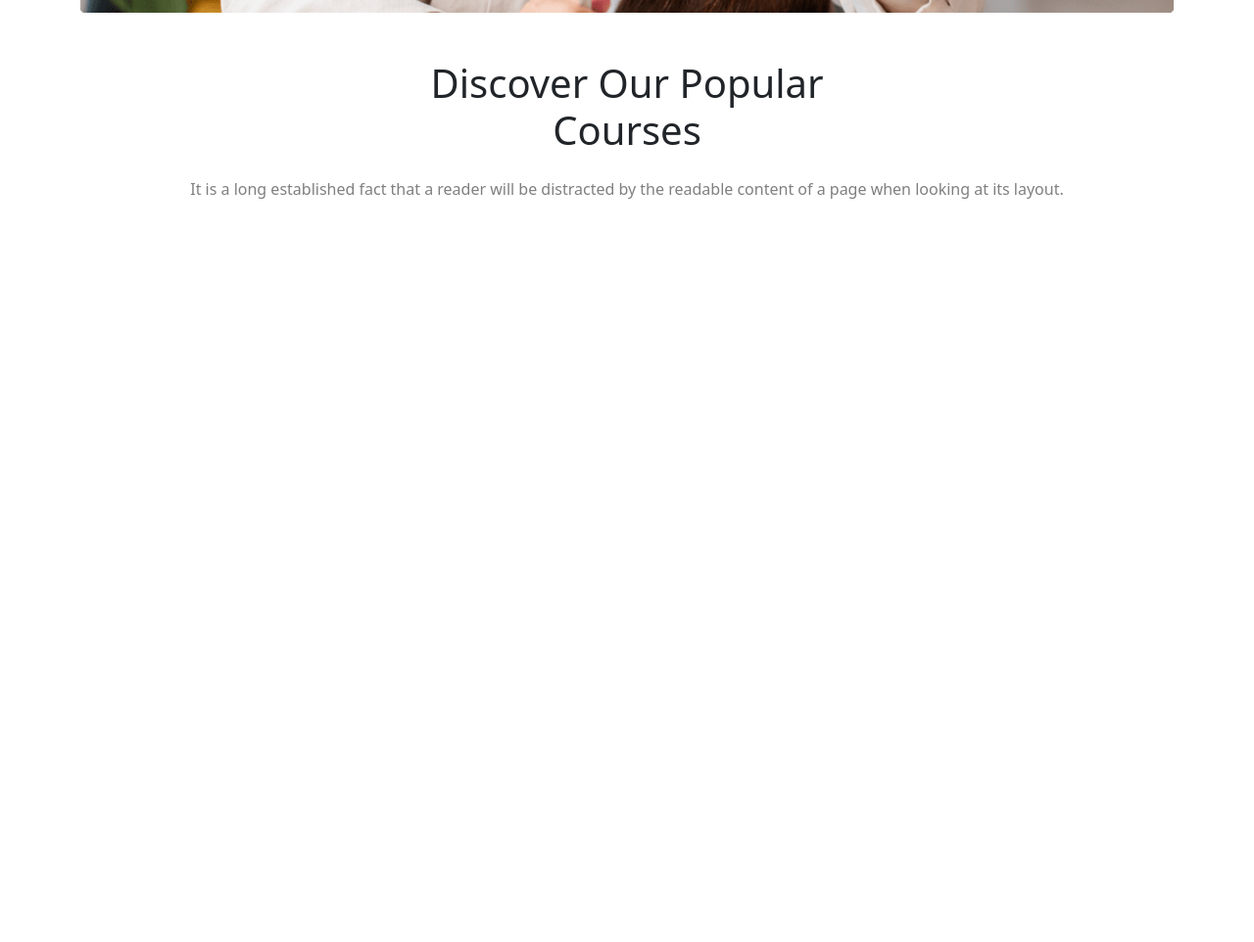
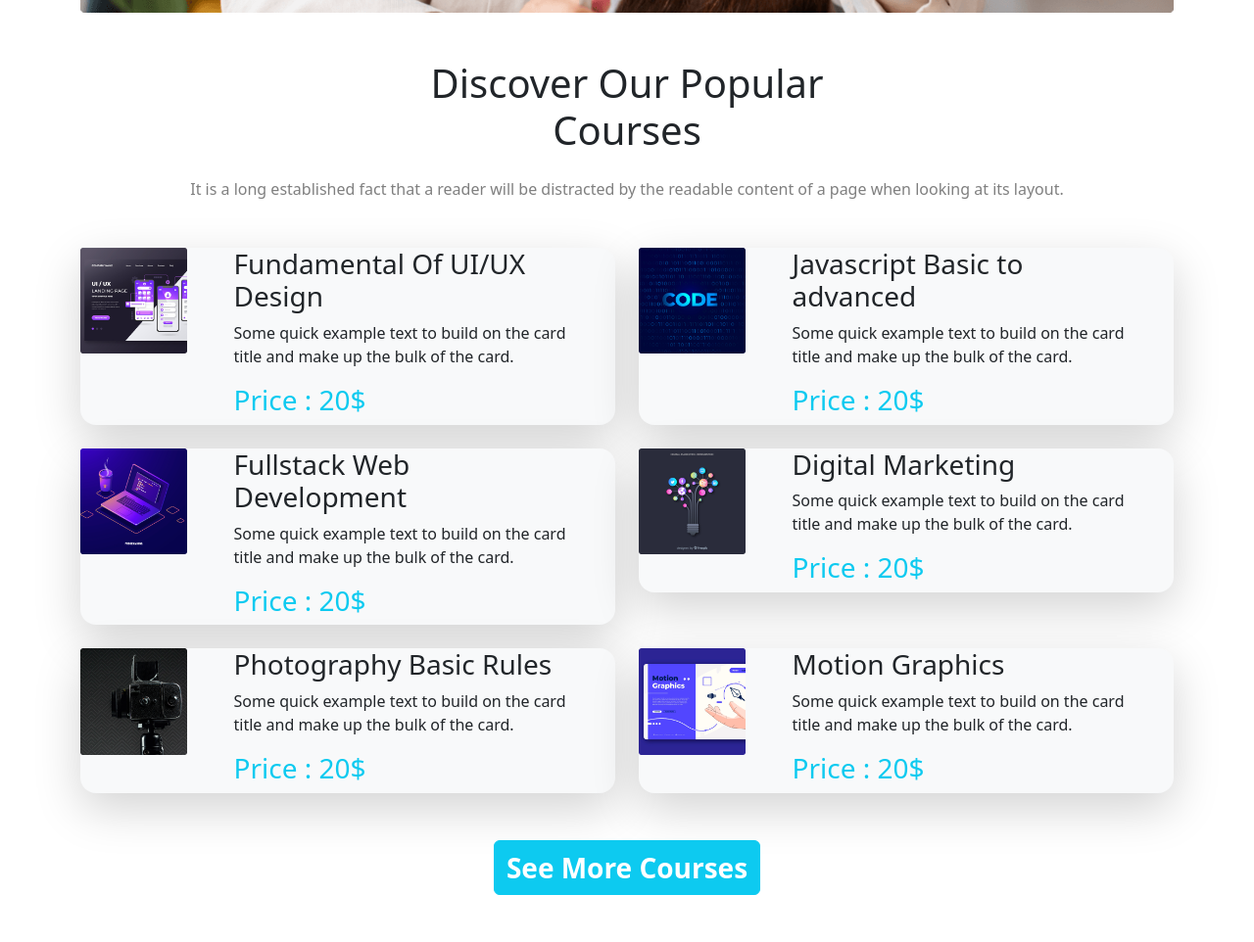
Before and after one commit to afzal75/assignments-3, a plain HTML site: page index.html in a window 1280 px wide. Shown: the part 703-1665 px from the top of the page at 98% size. Before the commit the page ends 924 px from the top, so only its background shows below. Drawn offline with nearby package versions, Linux system fonts and the light colour scheme.

Commit message:
course part complete

```diff
--- a/index.html
+++ b/index.html
@@ -134,9 +134,154 @@
             looking at its
             layout.
         </p>
-
     </section>
     <!-- course title end -->
+
+    <section class="mt-5">
+        <div class="container">
+            <div class="row row-cols-1 row-cols-lg-2 g-lg-4 g-sm-1 g-md-3">
+                <!-- column-1  -->
+                <div class="col">
+                    <div class="d-lg-flex d-md-flex bg-light shadow-lg rounded-4">
+                        <div class="">
+                            <img class="w-100" src="images/course/course-1.png" alt="">
+
+
+                        </div>
+                        <div class="px-lg-5 px-sm-1 pt-3 pt-lg-0 pt-md-0 ">
+                            <h3>
+                                Fundamental Of UI/UX Design
+                            </h3>
+                            <p>
+                                Some quick example text to build on the card title and make up the bulk of the card.
+                            </p>
+                            <h3 class="text-info">
+                                Price : 20$
+                            </h3>
+
+                        </div>
+                    </div>
+                </div>
+                <!-- column-2  -->
+                <div class="col">
+                    <div class="d-lg-flex d-md-flex bg-light shadow-lg rounded-4">
+                        <div class="">
+                            <img class="w-100" src="images/course/course-2.png" alt="">
+
+
+                        </div>
+                        <div class="px-lg-5 px-sm-1 pt-3 pt-lg-0 pt-md-0 ">
+                            <h3>
+                                Javascript Basic to advanced
+                            </h3>
+                            <p>
+                                Some quick example text to build on the card title and make up the bulk of the card.
+                            </p>
+                            <h3 class="text-info">
+                                Price : 20$
+                            </h3>
+
+                        </div>
+                    </div>
+                </div>
+                <!-- column-3  -->
+                <div class="col">
+                    <div class="d-lg-flex d-md-flex bg-light shadow-lg rounded-4">
+                        <div class="">
+                            <img class="w-100" src="images/course/course-3.png" alt="">
+
+
+                        </div>
+                        <div class="px-lg-5 px-sm-1 pt-3 pt-lg-0 pt-md-0 ">
+                            <h3>
+                                Fullstack Web Development
+                            </h3>
+                            <p>
+                                Some quick example text to build on the card title and make up the bulk of the card.
+                            </p>
+                            <h3 class="text-info">
+                                Price : 20$
+                            </h3>
+
+                        </div>
+                    </div>
+                </div>
+                <!-- column-4  -->
+                <div class="col">
+                    <div class="d-lg-flex d-md-flex bg-light shadow-lg rounded-4">
+                        <div class="">
+                            <img class="w-100" src="images/course/course-4.png" alt="">
+
+
+                        </div>
+                        <div class="px-lg-5 px-sm-1 pt-3 pt-lg-0 pt-md-0 ">
+                            <h3>
+                                Digital Marketing
+                            </h3>
+                            <p>
+                                Some quick example text to build on the card title and make up the bulk of the card.
+                            </p>
+                            <h3 class="text-info">
+                                Price : 20$
+                            </h3>
+
+                        </div>
+                    </div>
+                </div>
+                <!-- column-5  -->
+                <div class="col">
+                    <div class="d-lg-flex d-md-flex bg-light shadow-lg rounded-4">
+                        <div class="">
+                            <img class="w-100" src="images/course/course-5.png" alt="">
+
+
+                        </div>
+                        <div class="px-lg-5 px-sm-1 pt-3 pt-lg-0 pt-md-0 ">
+                            <h3>
+                                Photography Basic Rules
+                            </h3>
+                            <p>
+                                Some quick example text to build on the card title and make up the bulk of the card.
+                            </p>
+                            <h3 class="text-info">
+                                Price : 20$
+                            </h3>
+
+                        </div>
+                    </div>
+                </div>
+                <!-- column-6  -->
+                <div class="col">
+                    <div class="d-lg-flex d-md-flex bg-light shadow-lg rounded-4">
+                        <div class="">
+                            <img class="w-100" src="images/course/course-6.png" alt="">
+
+
+                        </div>
+                        <div class="px-lg-5 px-sm-1 pt-3 pt-lg-0 pt-md-0 ">
+                            <h3>
+                                Motion Graphics
+                            </h3>
+                            <p>
+                                Some quick example text to build on the card title and make up the bulk of the card.
+                            </p>
+                            <h3 class="text-info">
+                                Price : 20$
+                            </h3>
+
+                        </div>
+                    </div>
+                </div>
+
+
+            </div>
+        </div>
+        <div class="text-center pt-5">
+            <button class="btn rounded  btn-info text-white fw-semibold mb-5  fs-3" type="submit">See More
+                Courses</button>
+        </div>
+    </section>
+    <!-- course item end  -->
 
 
     <!-- bootstrap js file  -->
```
